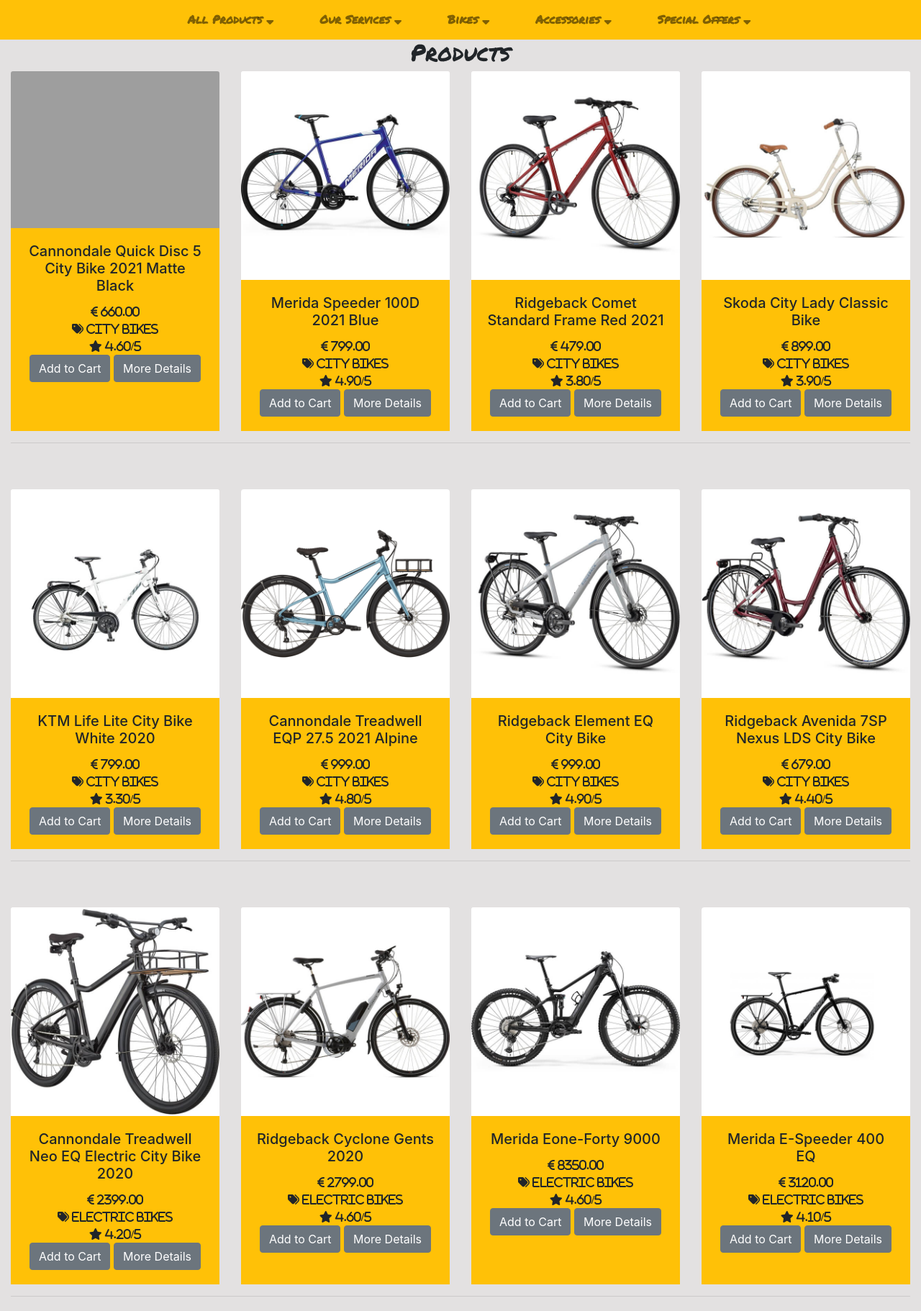
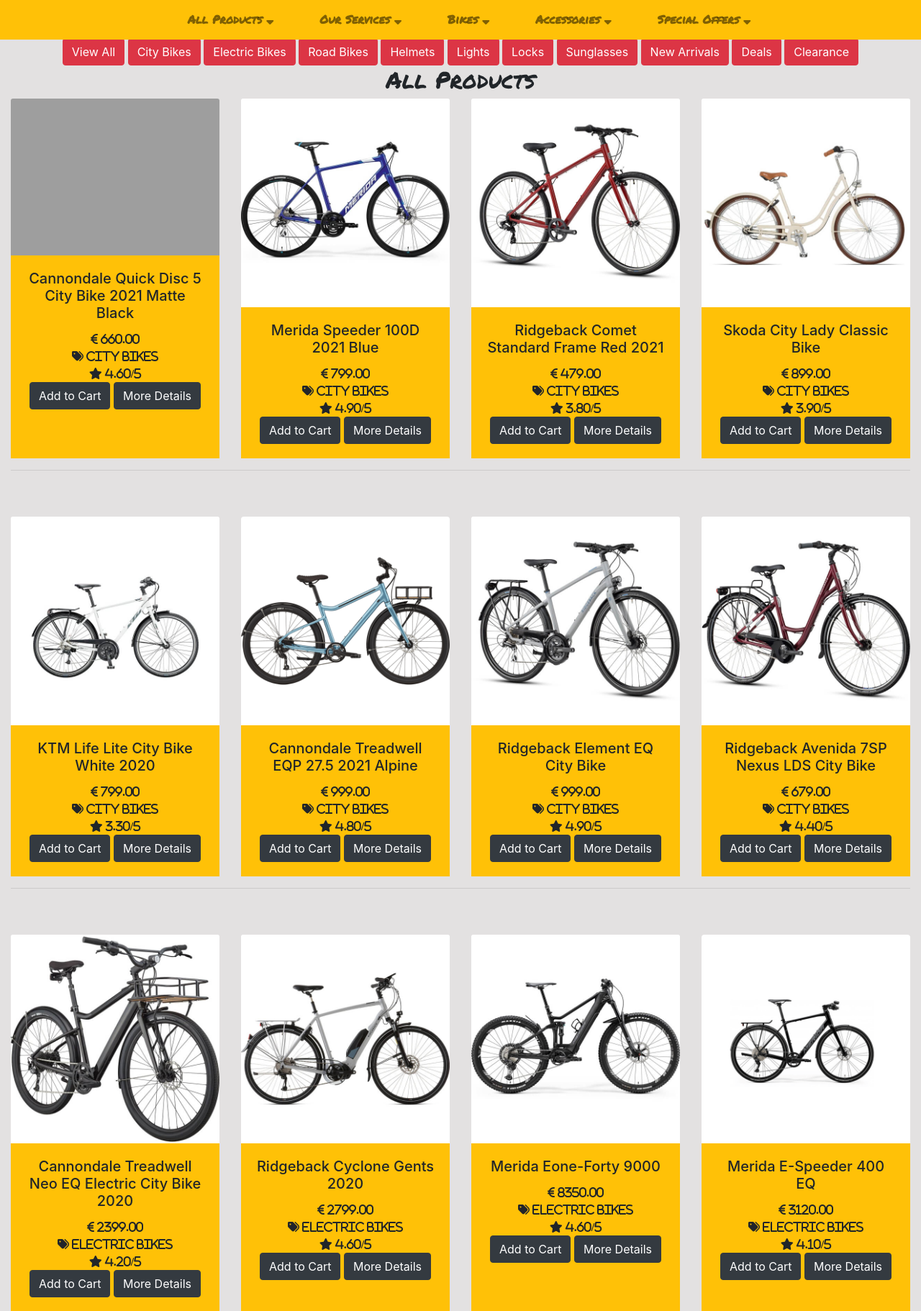
Before and after one commit to Code-Institute-Submissions/Bee-Cycles, a Django app: page /products/ in a window 1280 px wide. Shown: the part 121-1943 px from the top of the page at 72% size. Run offline with Django 3.2, Linux system fonts and the light colour scheme; data comes from the database, SQL or seed files in the repository; some libraries are stand-ins or nearby versions; grey boxes are pictures that could not be loaded.

Commit message:
Added links to enable category filtering possible

```diff
--- a/products/templates/products/products.html
+++ b/products/templates/products/products.html
@@ -8,8 +8,26 @@
 {% endblock %}
 {% block content %}
     <div class="container-fluid bg-secondary">
+        <div class="row">
+            <div class="col-12 d-sm-none d-md-block text-center">
+                <span>
+                    <a href="" class="btn btn-danger">View All</a>
+                    <a href="" class="btn btn-danger">City Bikes</a>
+                    <a href="" class="btn btn-danger">Electric Bikes</a>
+                    <a href="" class="btn btn-danger">Road Bikes</a>
+                    <a href="" class="btn btn-danger">Helmets</a>
+                    <a href="" class="btn btn-danger">Lights</a>
+                    <a href="" class="btn btn-danger">Locks</a>
+                    <a href="" class="btn btn-danger">Sunglasses</a>
+                    <a href="" class="btn btn-danger">New Arrivals</a>
+                    <a href="" class="btn btn-danger">Deals</a>
+                    <a href="" class="btn btn-danger">Clearance</a>
+                </span>
+            </div>
+        </div>
+
         <div class="row justify-content-center">
-            <h2 class="logo-font">Products</h2>
+            <h2 class="logo-font">All Products</h2>
         </div>
         <div class="row justify-content-sm-center justify-content-md-around justify-content-md-between">
             {% for product in products %}
@@ -40,8 +58,8 @@
                         </div>
                         {% endif %}
                         <div class="card-buttons">
-                        <a href="#" class="btn btn-secondary">Add to Cart</a>
-                        <a href="{% url 'product_details' product.id %}" class="btn btn-secondary">More Details</a>
+                        <a href="#" class="btn btn-dark">Add to Cart</a>
+                        <a href="{% url 'product_details' product.id %}" class="btn btn-dark">More Details</a>
                         </div>
                     </div>
                 </div>
```
